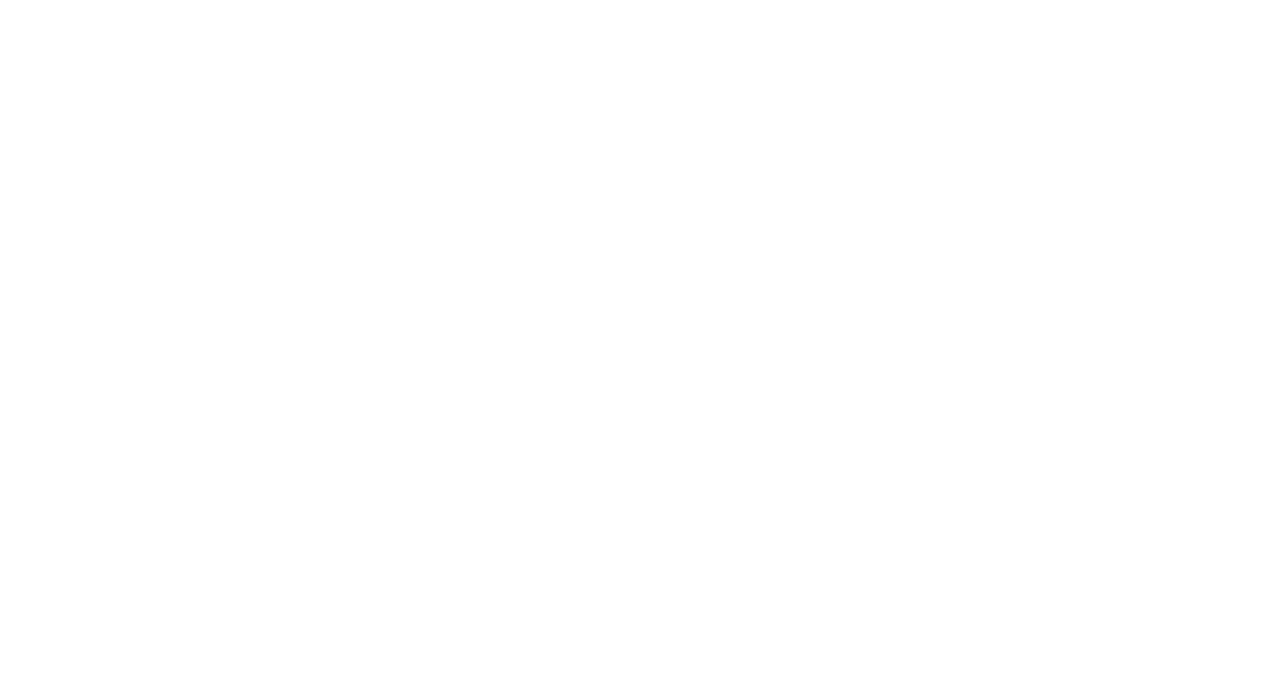
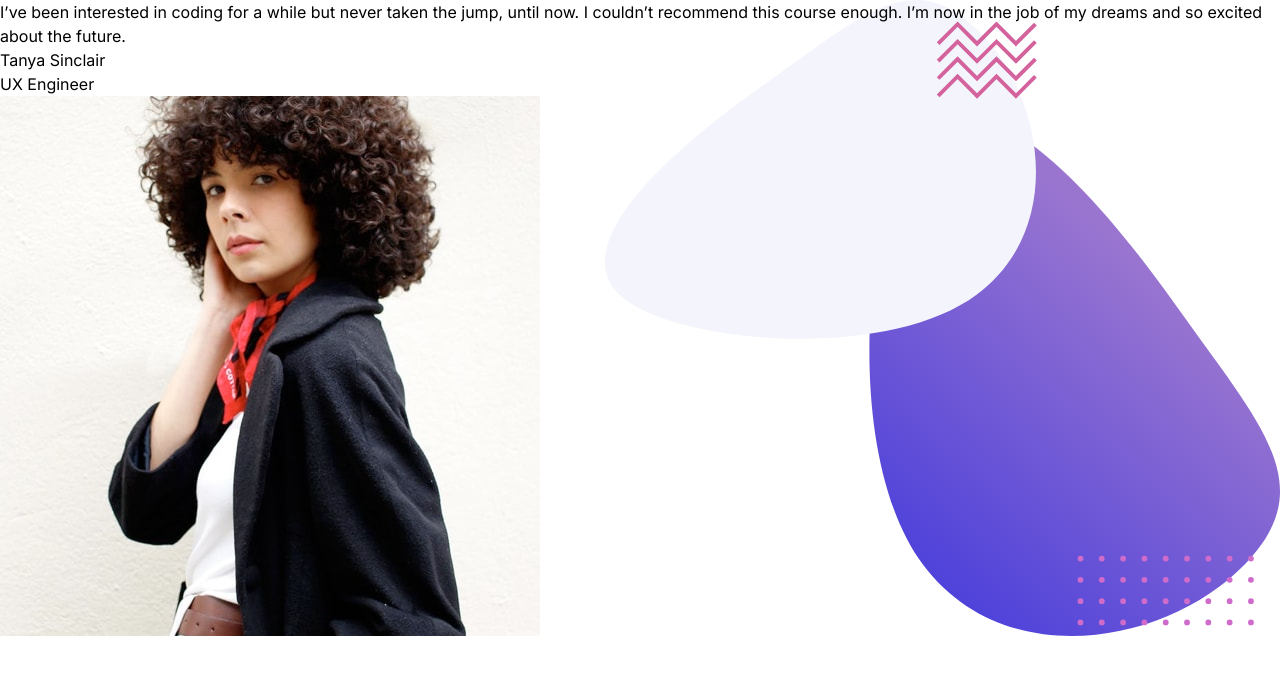
Before and after one commit to SajeedAninda/Bootcamp-Testimonial-Slider, a React (Vite) app: page / in a window 1280 px wide. Shown: the top 674 px of the page. Built offline with nearby package versions, Linux system fonts and the light colour scheme.

Commit message:
Added text and images

```diff
--- a/src/Components/Slider.jsx
+++ b/src/Components/Slider.jsx
@@ -1,11 +1,37 @@
 import React from 'react';
 import "./slider.css";
+import tanyaImg from "../assets/image-tanya.jpg";
 
 const Slider = () => {
+    let testimonials = [
+        {
+            name: 'Tanya Sinclair',
+            position: 'UX Engineer',
+            testimonial: 'I’ve been interested in coding for a while but never taken the jump, until now. I couldn’t recommend this course enough. I’m now in the job of my dreams and so excited about the future.',
+            image: tanyaImg
+        },
+    ]
+
     return (
         <div className='h-screen w-full  flex justify-center items-center '>
-            <div className='h-[90%] w-[90%] mx-auto sliderDiv'>
+            <div className='h-[90%] w-[80%] mx-auto sliderDiv flex items-center justify-between'>
+                <div className="quoteDiv w-[50%]">
+                    <h1 className='text-[32px] font-light text-[#202046]'>
+                        {testimonials[0].testimonial}
+                    </h1>
 
+                    <div className='mt-5 flex gap-4'>
+                        <p className='text-[#202046] text-[18px] font-bold'>
+                            {testimonials[0].name}
+                        </p>
+                        <p className='text-[#BABACF] text-[18px] font-semibold'>
+                            {testimonials[0].position}
+                        </p>
+                    </div>
+                </div>
+                <div className="imgDiv w-[50%] flex justify-center">
+                    <img className='w-[450px]' src={testimonials[0].image} alt="" />
+                </div>
             </div>
         </div>
     );
```
